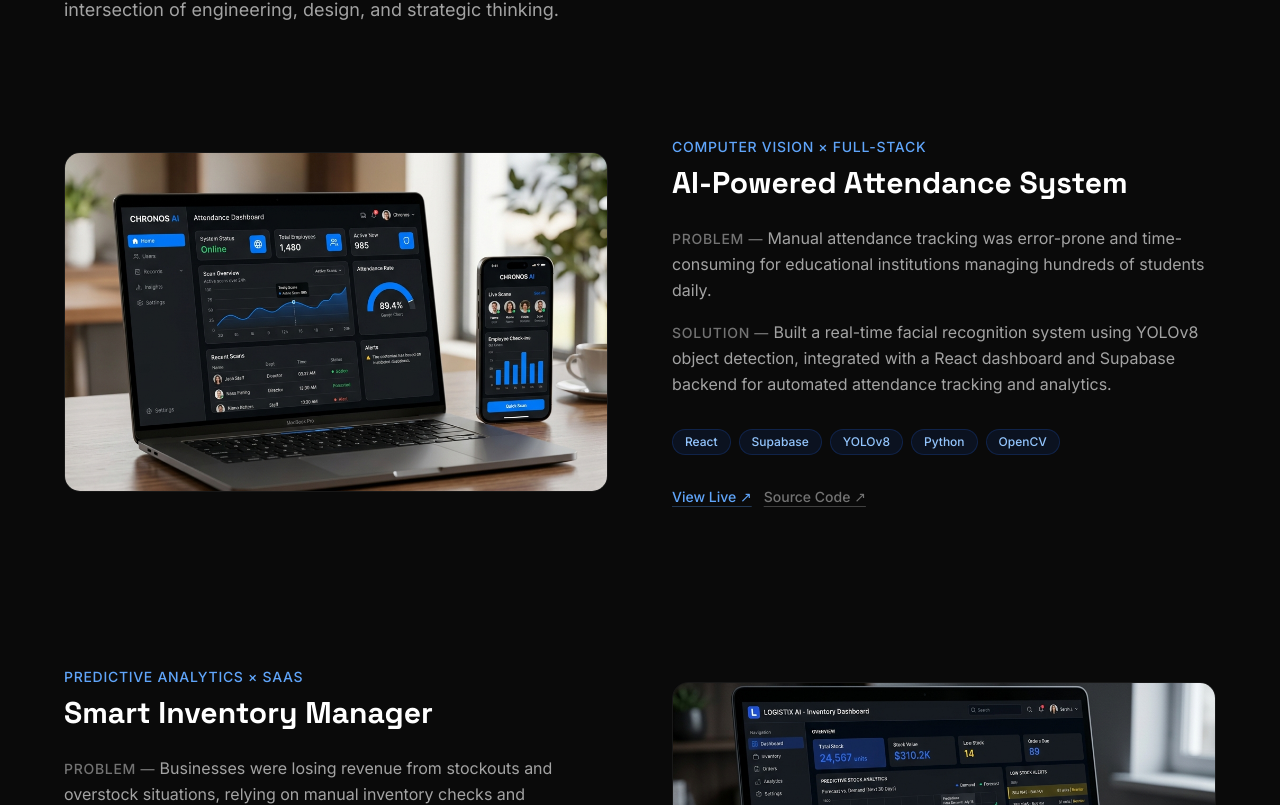
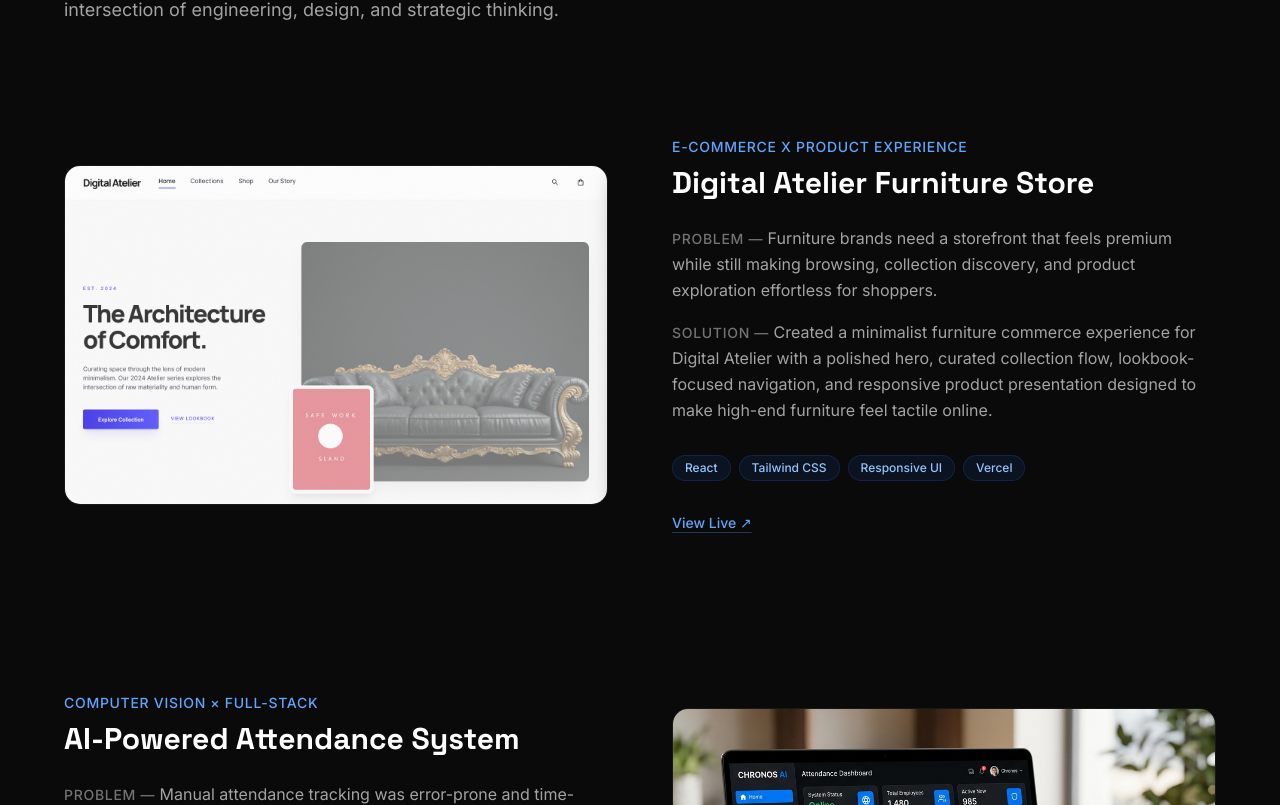
Before and after one commit to esekh7557-cloud/Portfolio, a Next.js app: page / in a window 1280 px wide. Shown: the part 1335-2140 px from the top of the page. Built offline with nearby package versions, Linux system fonts and the light colour scheme.

Commit message:
new project add

```diff
--- a/components/projects-section.tsx
+++ b/components/projects-section.tsx
@@ -15,6 +15,17 @@
 }
 
 const caseStudies: CaseStudy[] = [
+  {
+    title: 'Digital Atelier Furniture Store',
+    subtitle: 'E-Commerce x Product Experience',
+    problem:
+      'Furniture brands need a storefront that feels premium while still making browsing, collection discovery, and product exploration effortless for shoppers.',
+    solution:
+      'Created a minimalist furniture commerce experience for Digital Atelier with a polished hero, curated collection flow, lookbook-focused navigation, and responsive product presentation designed to make high-end furniture feel tactile online.',
+    tech: ['React', 'Tailwind CSS', 'Responsive UI', 'Vercel'],
+    image: '/projects/digital-atelier.png',
+    liveUrl: 'https://furniture-flame-three.vercel.app/',
+  },
   {
     title: 'AI-Powered Attendance System',
     subtitle: 'Computer Vision × Full-Stack',
```
Also changed, not shown: public/projects/digital-atelier.png (added), 1 other file (tests, documents, lock files or other folders).
